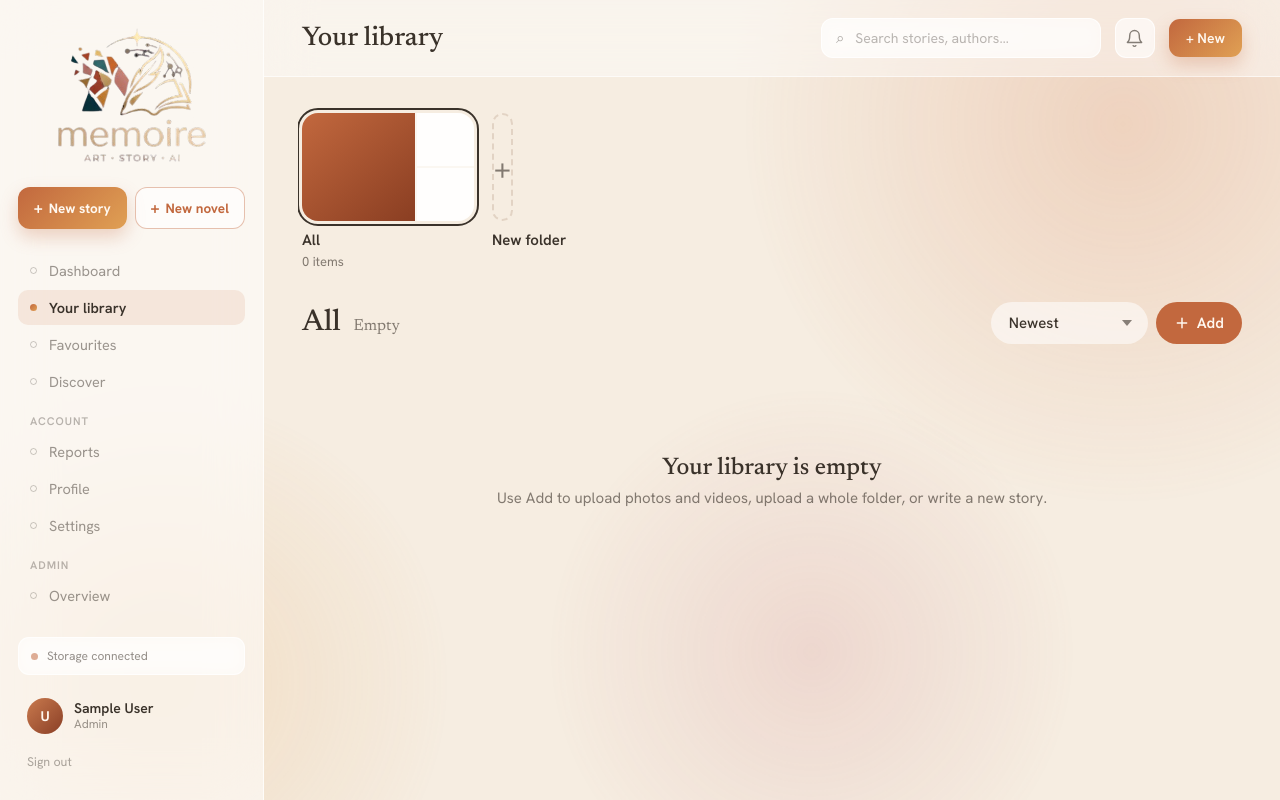
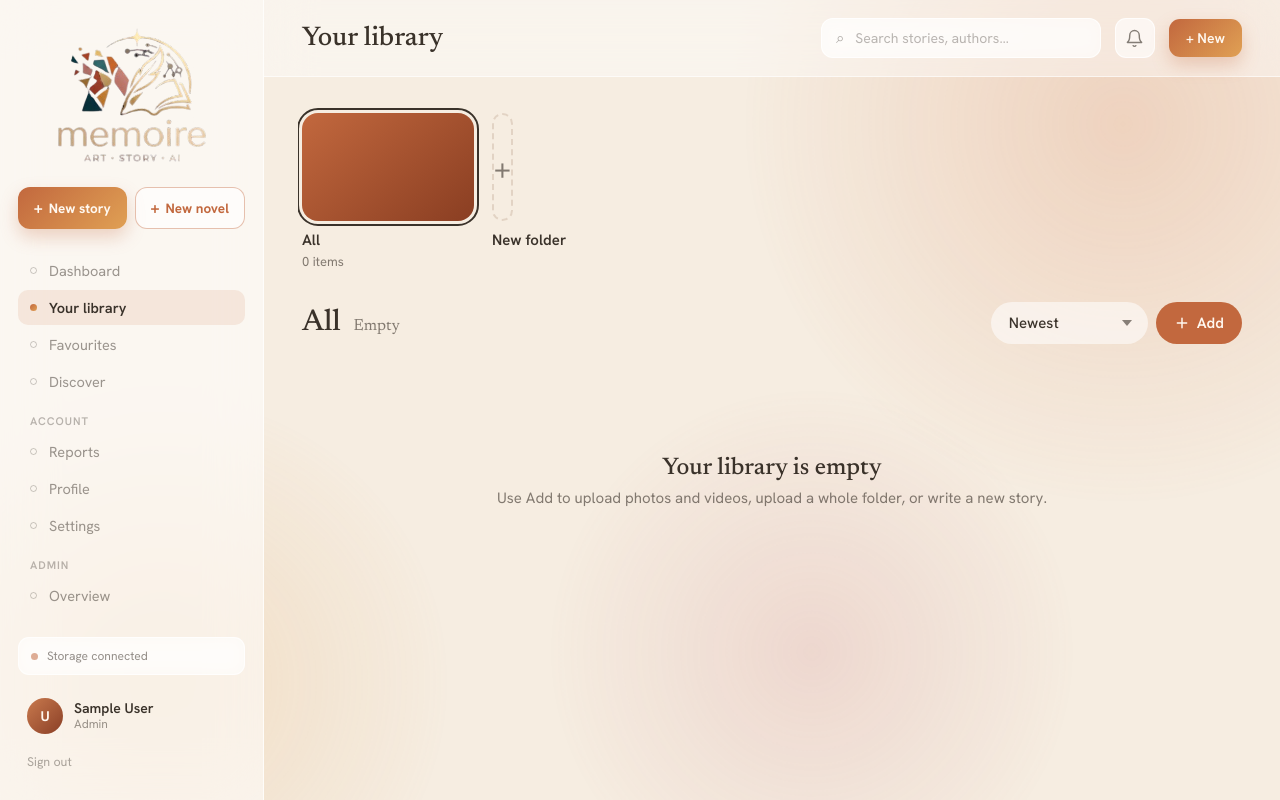
Before and after one commit to winson03/Memoire, a Node server app: page /library in a window 1280 px wide. Run offline with Node 20, Linux system fonts and the light colour scheme; the visitor is signed in with stand-in values (Sample User, id 1); data comes from the database, SQL or seed files in the repository; data that the repository does not hold is empty; some libraries are stand-ins or nearby versions.

Commit message:
Library: folder covers fill the card when there are fewer than 3 photos
Co-Authored-By: Claude Opus 5.5 <noreply@anthropic.com>

```diff
--- a/public/css/theme.css
+++ b/public/css/theme.css
@@ -45,6 +45,10 @@
   outline: 2px solid transparent; outline-offset: 3px; transition: outline-color .2s var(--m-ease);
 }
 .g-cv > :first-child { grid-row: span 2; }
+.g-cv-1 { grid-template-columns: 1fr; grid-template-rows: 1fr; }
+.g-cv-1 > :first-child { grid-row: auto; }
+.g-cv-2 { grid-template-columns: 1fr 1fr; grid-template-rows: 1fr; }
+.g-cv-2 > :first-child { grid-row: auto; }
 .g-cv img { width: 100%; height: 100%; object-fit: cover; display: block; transition: transform .6s var(--m-ease); }
 .g-cv-empty { background: var(--m-surf-2); }
 .g-coll:hover .g-cv { outline-color: var(--m-line); }
--- a/views/library.ejs
+++ b/views/library.ejs
@@ -14,14 +14,16 @@
           var dlSvg = '<svg viewBox="0 0 24 24" width="16" height="16" fill="none" stroke="currentColor" stroke-width="2" stroke-linecap="round" stroke-linejoin="round" aria-hidden="true"><path d="M12 4v12M7 11l5 5 5-5M5 20h14"/></svg>';
           var bookSvg = '<svg viewBox="0 0 24 24" width="12" height="12" fill="none" stroke="currentColor" stroke-width="2" stroke-linecap="round" stroke-linejoin="round" aria-hidden="true"><path d="M4 5a2 2 0 0 1 2-2h13v16H6a2 2 0 0 0-2 2z"/><path d="M4 19V5"/></svg>';
           var coverCells = function (cells) {
-            var out = '';
-            for (var i = 0; i < 3; i++) {
-              var c = cells[i];
-              if (!c) out += '<span class="g-cv-empty"></span>';
-              else if (c.src) out += '<img src="' + c.src + '" alt="" loading="lazy">';
+            // Only real cells are drawn; the grid shape follows how many there
+            // are (1 = full cover, 2 = halves, 3 = big + two small).
+            var list = (cells || []).filter(Boolean).slice(0, 3);
+            var out = '<span class="g-cv g-cv-' + Math.max(1, list.length) + '">';
+            if (!list.length) out += '<span class="g-cv-empty"></span>';
+            list.forEach(function (c) {
+              if (c.src) out += '<img src="' + c.src + '" alt="" loading="lazy">';
               else out += '<span style="background:' + c.bg + '"></span>';
-            }
-            return out;
+            });
+            return out + '</span>';
           };
           var countLine = function (s, p) {
             var parts = [];
@@ -33,13 +35,13 @@
 
         <section class="g-colls" aria-label="Folders">
           <a class="g-coll" href="/library" <%- !activeFolder ? 'aria-current="page"' : '' %>>
-            <span class="g-cv"><%- coverCells(allCover) %></span>
+            <%- coverCells(allCover) %>
             <span class="g-coll-name">All</span>
             <span class="g-coll-count"><%= allCount.toLocaleString('en-US') %> items</span>
           </a>
           <% folderCards.forEach(function(f){ %>
             <a class="g-coll" href="/library?folder=<%= f.id %>" <%- f.active ? 'aria-current="page"' : '' %>>
-              <span class="g-cv"><%- coverCells(f.cover) %></span>
+              <%- coverCells(f.cover) %>
               <span class="g-coll-name"><%= f.name %></span>
               <span class="g-coll-count"><%= countLine(f.stories, f.photos) %></span>
             </a>
```
